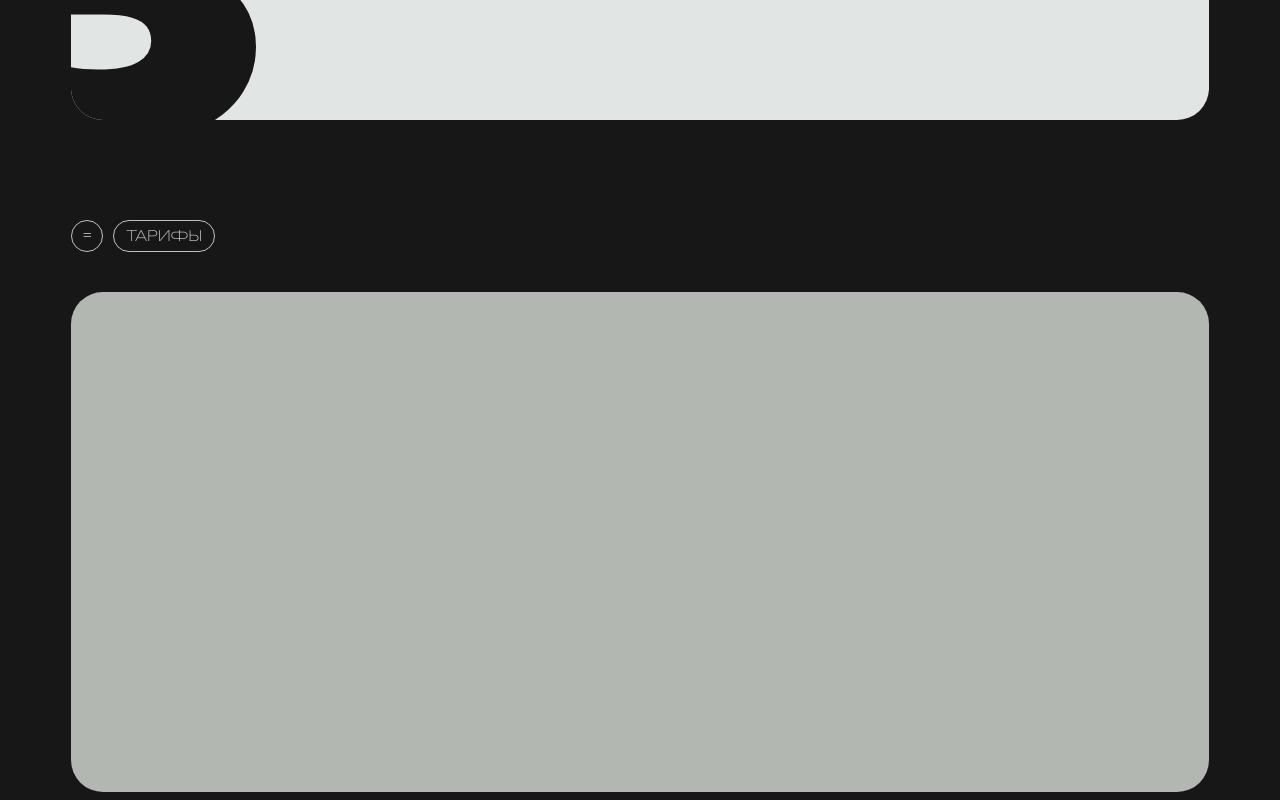
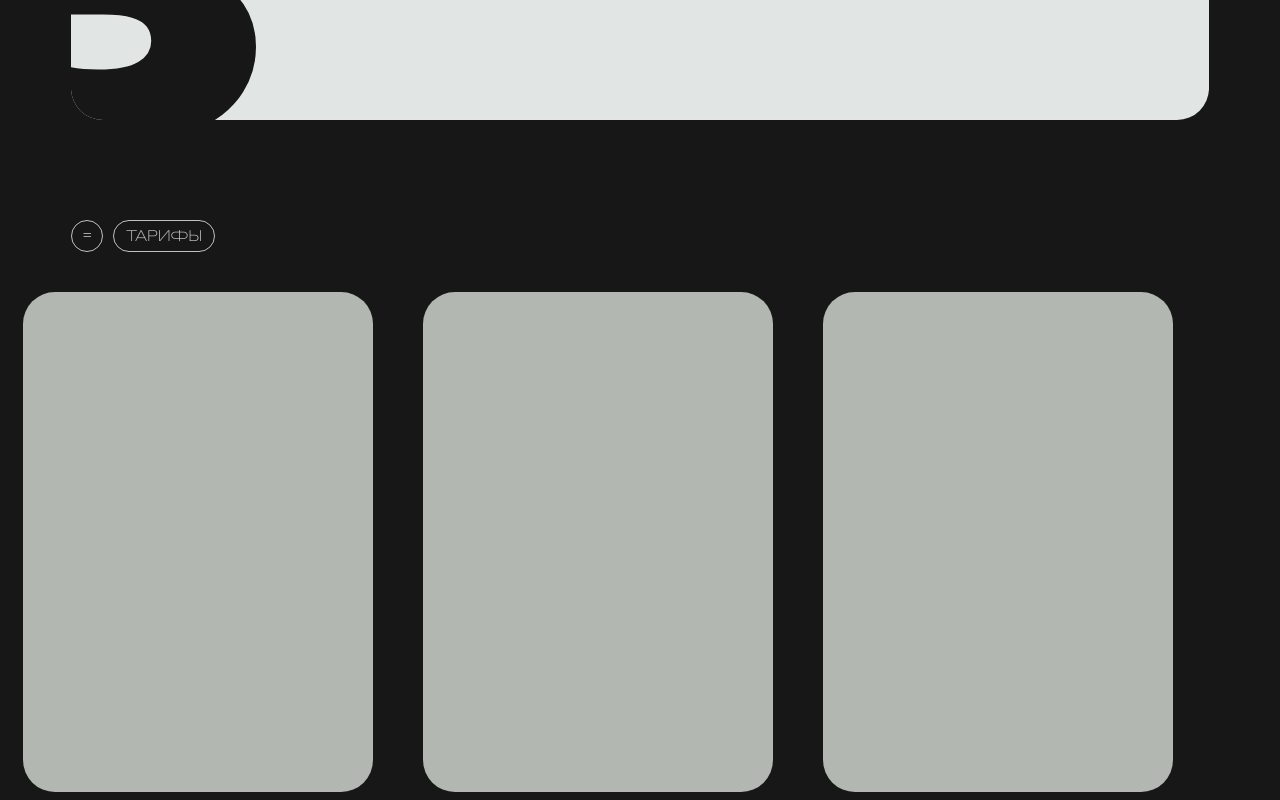
Before and after one commit to Edqwird/rep-math, a plain HTML site: page index.html in a window 1280 px wide. Shown: the part 1434-2234 px from the top of the page. Drawn offline with Linux system fonts and the light colour scheme.

Commit message:
Add files via upload

```diff
--- a/index.html
+++ b/index.html
@@ -80,7 +80,17 @@
             <div class="tBox">
 
             </div>
+
+            <div class="tBox">
+
+            </div>
+
+            <div class="tBox">
+
+            </div>
+
         </div>
+
 
     </div>
 
--- a/src.css
+++ b/src.css
@@ -248,18 +248,25 @@ body {
 }
 
 .tarifBox {
-    width: 100%;
+    margin-left: 30px;
     margin-top: 40px;
     display: flex;
-    justify-content:  center;
+    overflow-x: auto;
+    gap: 50px;
+    width: 100%;
+    /* scrollbar-width: thin; */
+    scrollbar-color: #888 transparent;
 }
 
 .tBox {
-    width: 90%;
+
+    min-width: 350px;
     height: 500px;
     background-color: #b2b7b1;
     border-radius: 2rem;
+    flex-shrink: 0;
 }
+
 
 
 
```
